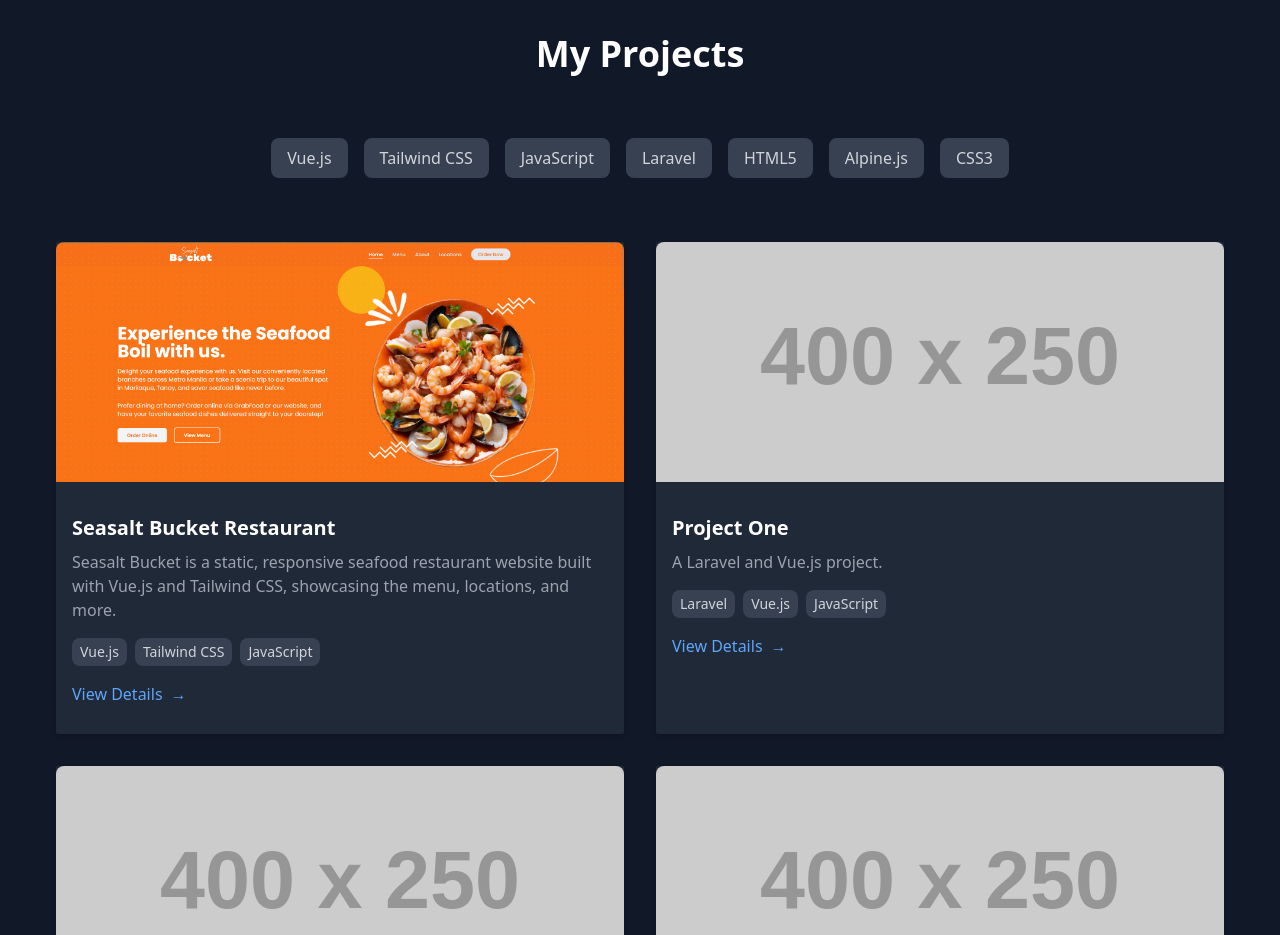
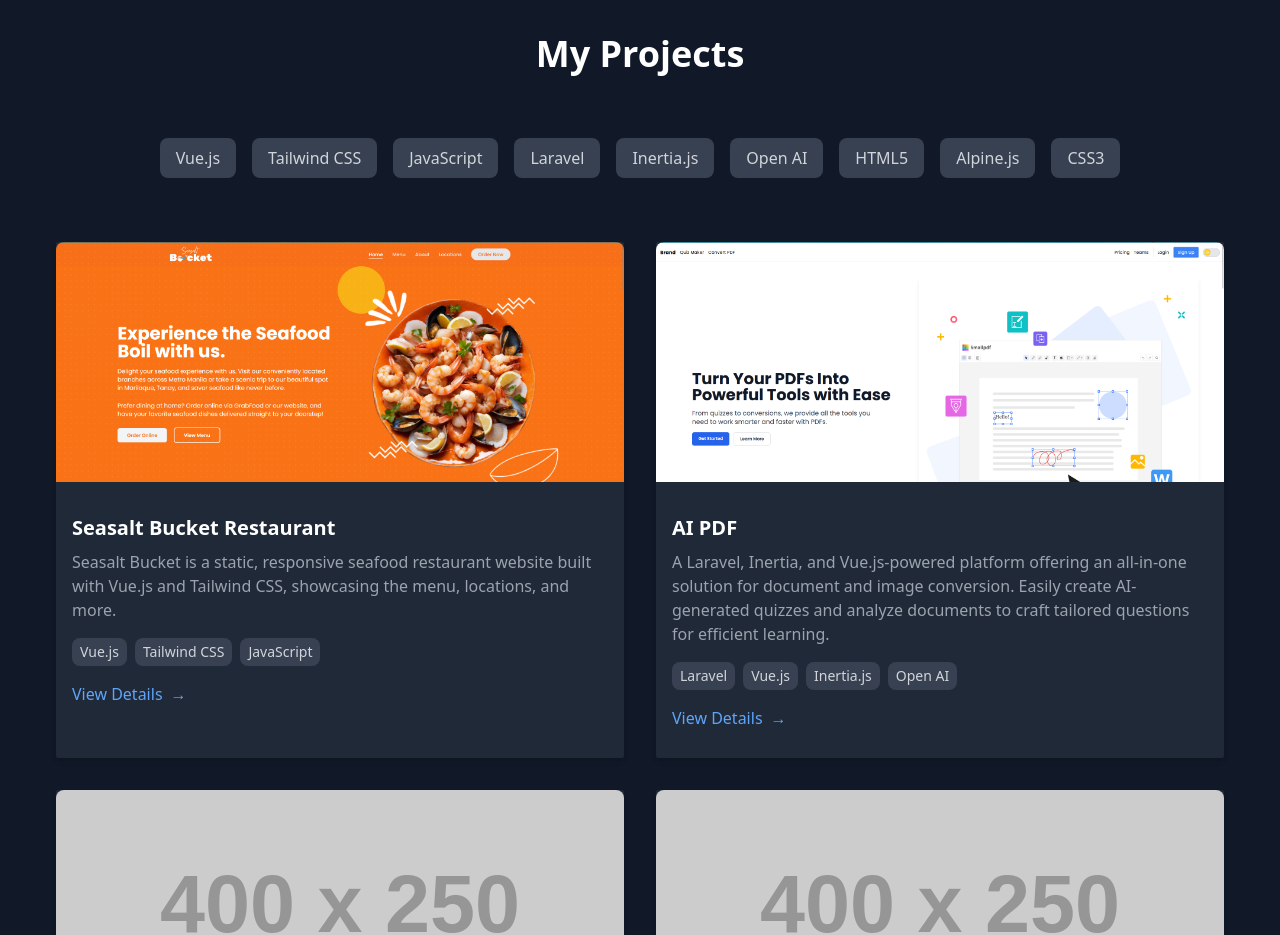
Before and after one commit to esurenajames/portfolio, a Vue app in the folder vue/: page / in a window 1280 px wide. Shown: the part 2340-3275 px from the top of the page. Built offline with nearby package versions, Linux system fonts and the light colour scheme.

Commit message:
added my ongoing project ai pdf
Signed-off-by: esurenajt1 <esurenajt1@student.apc.edu.ph>

```diff
--- a/vue/src/views/Project.vue
+++ b/vue/src/views/Project.vue
@@ -73,6 +73,7 @@
 <script setup>
 import { ref, computed } from "vue";
 import seasaltBucket from '../assets/seasalt-bucket.png'
+import aiPdf from '../assets/ai-pdf.png'
 
 // Projects with tags
 const projects = [
@@ -83,12 +84,12 @@ const projects = [
     link: "seasalt-bucket.vercel.app",
     tags: ["Vue.js", "Tailwind CSS", "JavaScript"],
   },
-  {
-    title: "Project One",
-    description: "A Laravel and Vue.js project.",
-    image: "https://via.placeholder.com/400x250",
+    {
+    title: "AI PDF",
+    description: "A Laravel, Inertia, and Vue.js-powered platform offering an all-in-one solution for document and image conversion. Easily create AI-generated quizzes and analyze documents to craft tailored questions for efficient learning.",
+    image: aiPdf,
     link: "https://example.com/project-one",
-    tags: ["Laravel", "Vue.js", "JavaScript"],
+    tags: ["Laravel", "Vue.js", "Inertia.js", "Open AI"]
   },
   {
     title: "Project Two",
```
Also changed, not shown: vue/src/assets/ai-pdf.png (added).
